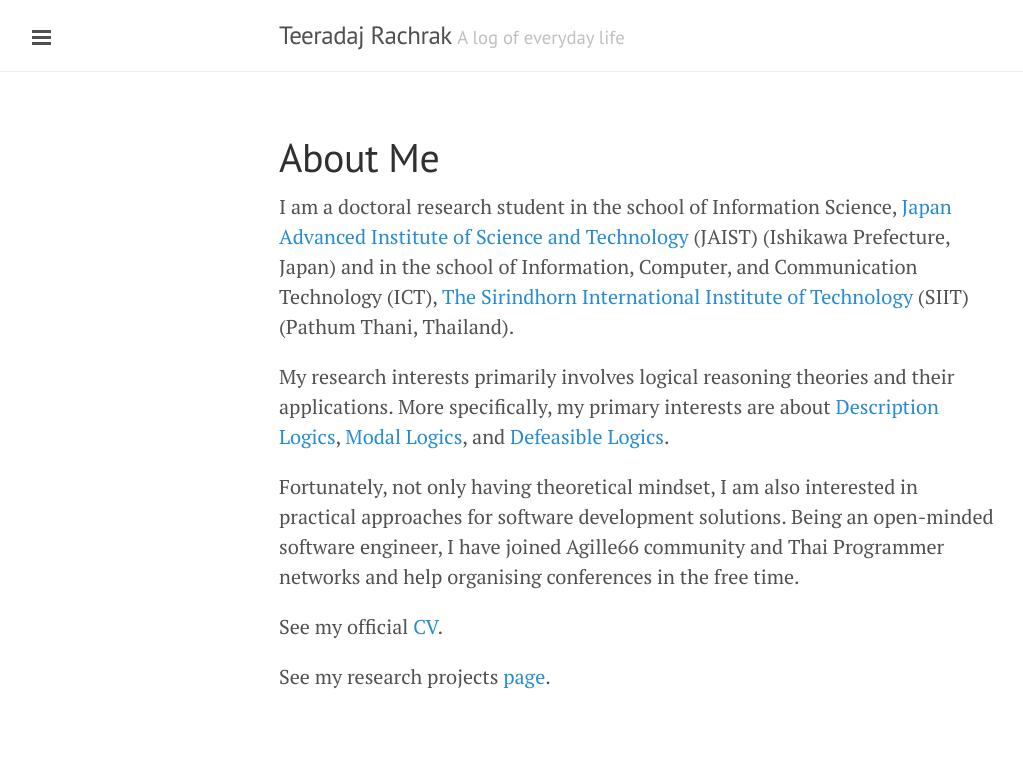
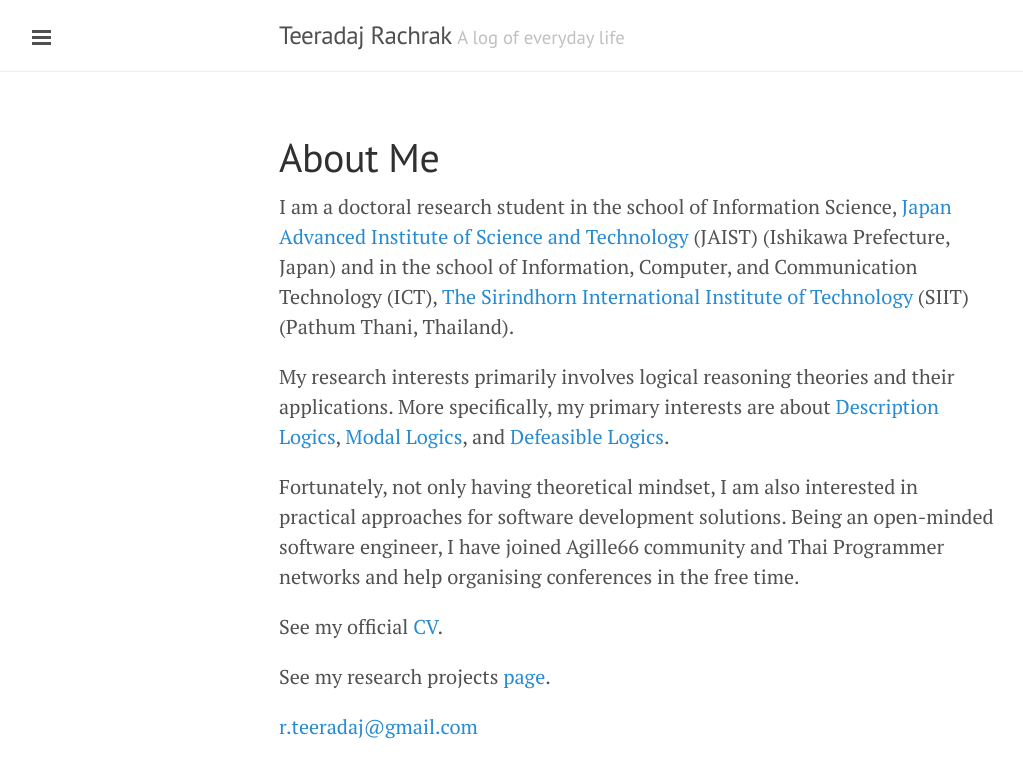
Before and after one commit to xlives/xlives.github.io, a Jekyll site: the page built from about-me.markdown, in a window 1280 px wide. Shown: the top 778 px of the page, without its empty margins (1-1024 px from the left). Built offline with Jekyll 4.4.1, drawn with Linux system fonts in a browser that asks for light colours.

Commit message:
Update about-me.markdown
* Added mail-to email.

```diff
--- a/about-me.markdown
+++ b/about-me.markdown
@@ -12,3 +12,5 @@ Fortunately, not only having theoretical mindset, I am also interested in practi
 See my official [CV](https://drive.google.com/file/d/0B3XK_HW-FzZaMldXMm52V3RpV2c/view){:target="_blank"}.
 
 See my research projects [page](https://sites.google.com/site/tracharak/home){:target="_blank"}.
+
+<r.teeradaj@gmail.com>
```
